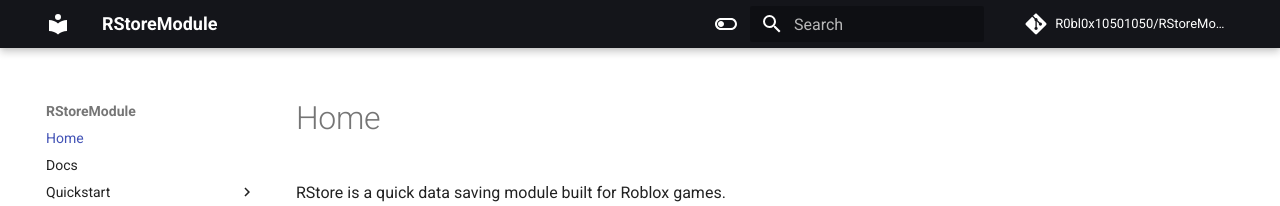
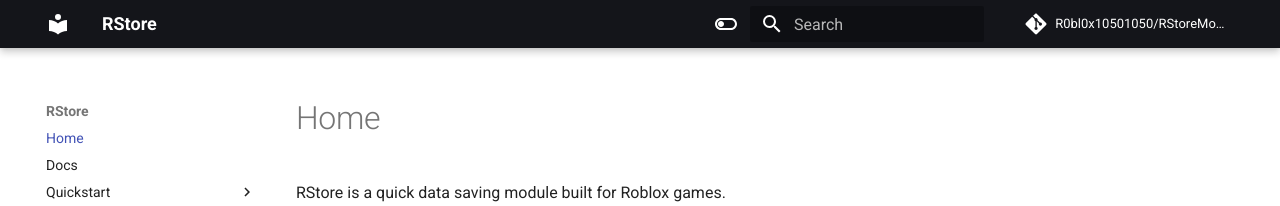
Before and after one commit to R0bl0x10501050/RStoreModule, an MkDocs documentation site: the page built from docs/index.md, in a window 1280 px wide. Shown: the top 206 px of the page. Built offline with MkDocs 1.6.1 and Material for MkDocs 9.7.7, drawn with Linux system fonts in a browser that asks for light colours; comment, search, counter and statistics services are not loaded.

Commit message:
Update mkdocs.yml

```diff
--- a/mkdocs.yml
+++ b/mkdocs.yml
@@ -1,4 +1,4 @@
-site_name: RStoreModule
+site_name: RStore
 site_url: https://r0bl0x10501050.github.io/RStoreModule
 repo_name: R0bl0x10501050/RStoreModule
 repo_url: https://github.com/R0bl0x10501050/RStoreModule
```
